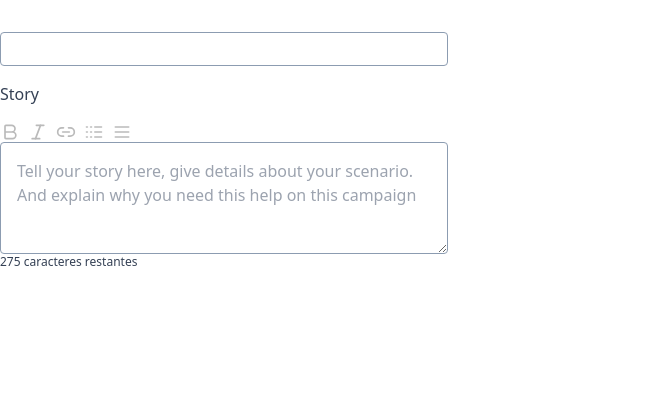
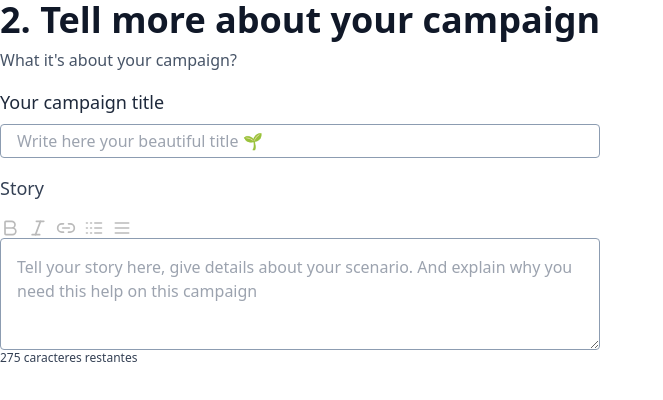
Before and after one commit to Aprender-e-Crescer/crowdfy, a React (Vite) app: page /CampaingCreate in a window 1280 px wide. Shown: the top 400 px of the page, without its empty margins (0-663 px from the left). Built offline with nearby package versions, Linux system fonts and the light colour scheme.

Commit message:
componente Tell finalizado

```diff
--- a/src/components/ui/Tell.tsx
+++ b/src/components/ui/Tell.tsx
@@ -1,18 +1,18 @@
 import { Bold, Italic, Link2, Logs, Menu } from "lucide-react";
 
-export default function Tell({title, subtitle, titleInput, placeholderInput}: {title:string, subtitle:string, titleInput:String, placeholderInput:string}) {
+export default function Tell() {
     return (
-        <div className="flex flex-col gap-4">
+        <div className="flex flex-col gap-4 w-max">
             <div className="flex flex-col gap-2">
-                <p className="text-[#101828] font-bold text-2xl ">{title}</p>
-                <p className="text-[#475467] font-normal text-sm">{subtitle}</p>
+                <h2 className="text-[#101828] font-semibold text-4xl ">2. Tell more about your campaign</h2>
+                <p className="text-[#475467] font-normal text-base">What it's about your campaign?</p>
             </div>
             <div className="flex flex-col gap-2">
-                <p className="text-[#1E293B] font-medium">{titleInput}</p>
-                <input className="border border-[#8C9CB1] max-w-md h-8 rounded-sm p-4" type="text" placeholder={placeholderInput} />
+                <p className="text-[#1E293B] font-medium text-lg">Your campaign title</p>
+                <input className="border border-[#8C9CB1] w-full h-8 rounded-sm p-4" type="text" placeholder='Write here your beautiful title 🌱' />
             </div>
             <div className="flex flex-col gap-4">
-                <p className="text-[#344054] font-medium">Story</p>
+                <p className="text-[#344054] font-medium text-lg">Story</p>
                 <div className="flex flex-col gap-0">
                     <div className="flex text-[#BABABA] gap-2">
                         <Bold className="w-5 h-5" />
@@ -21,7 +21,7 @@ export default function Tell({title, subtitle, titleInput, placeholderInput}: {t
                         <Logs className="w-5 h-5" />
                         <Menu className="w-5 h-5" />
                     </div>
-                    <textarea className="border border-[#8C9CB1] h-28 max-w-md rounded-sm p-4" itemType="text" placeholder="Tell your story here, give details about your scenario. And explain why you need this help on this campaign" />
+                    <textarea className=" w-full border border-[#8C9CB1] h-28 rounded-sm p-4" itemType="text" placeholder="Tell your story here, give details about your scenario. And explain why you need this help on this campaign" />
                     <p className="text-[#344054] font-normal text-xs">275 caracteres restantes</p>
                 </div>
             </div>
--- a/src/routes/CampaingCreate.tsx
+++ b/src/routes/CampaingCreate.tsx
@@ -2,11 +2,11 @@ import Tell from '@/components/ui/Tell'
 import { createFileRoute } from '@tanstack/react-router'
 
 export const Route = createFileRoute('/CampaingCreate')({
-  component: CampaingCreate,
+ component: CampaingCreate,
 })
 
 function CampaingCreate() {
   return(
-    <Tell placeholderInput='teste' subtitle='teste' title='teste' titleInput='teste'  />
+    <Tell/>
 )
 }
```
